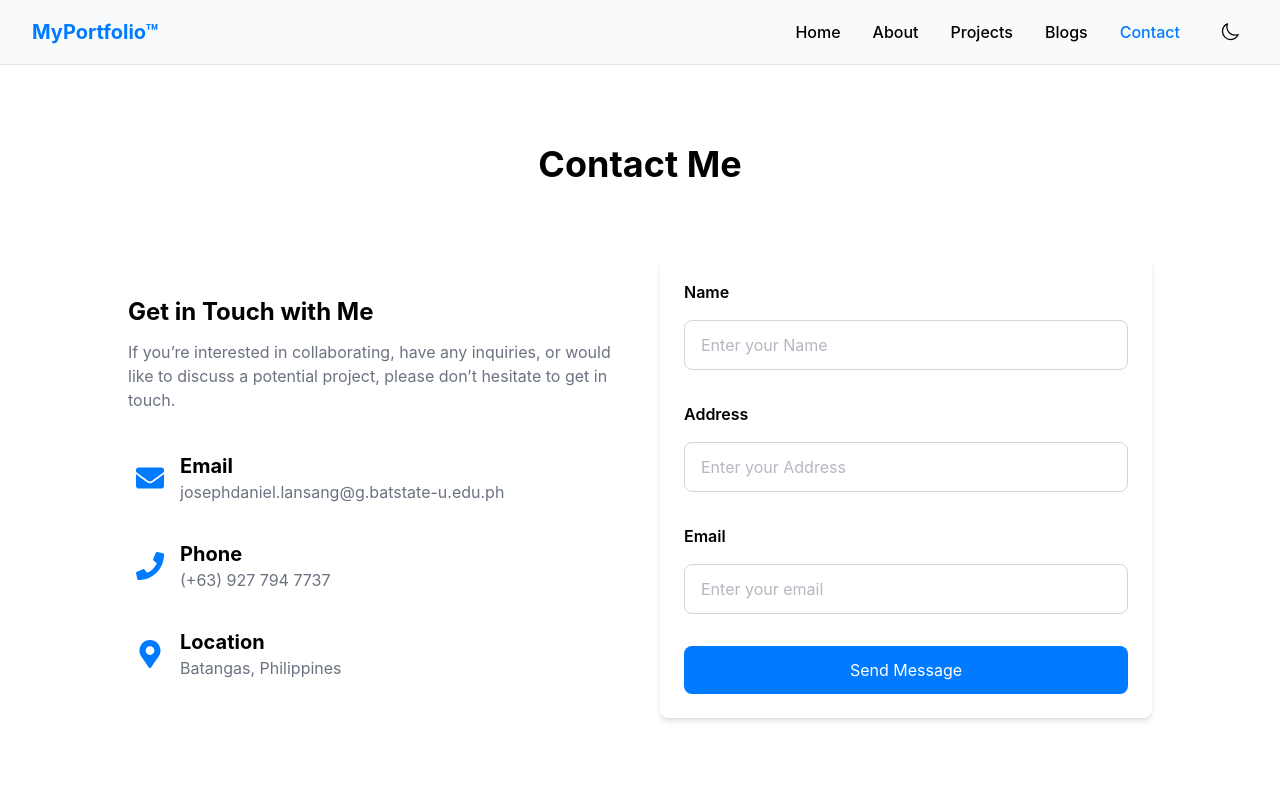
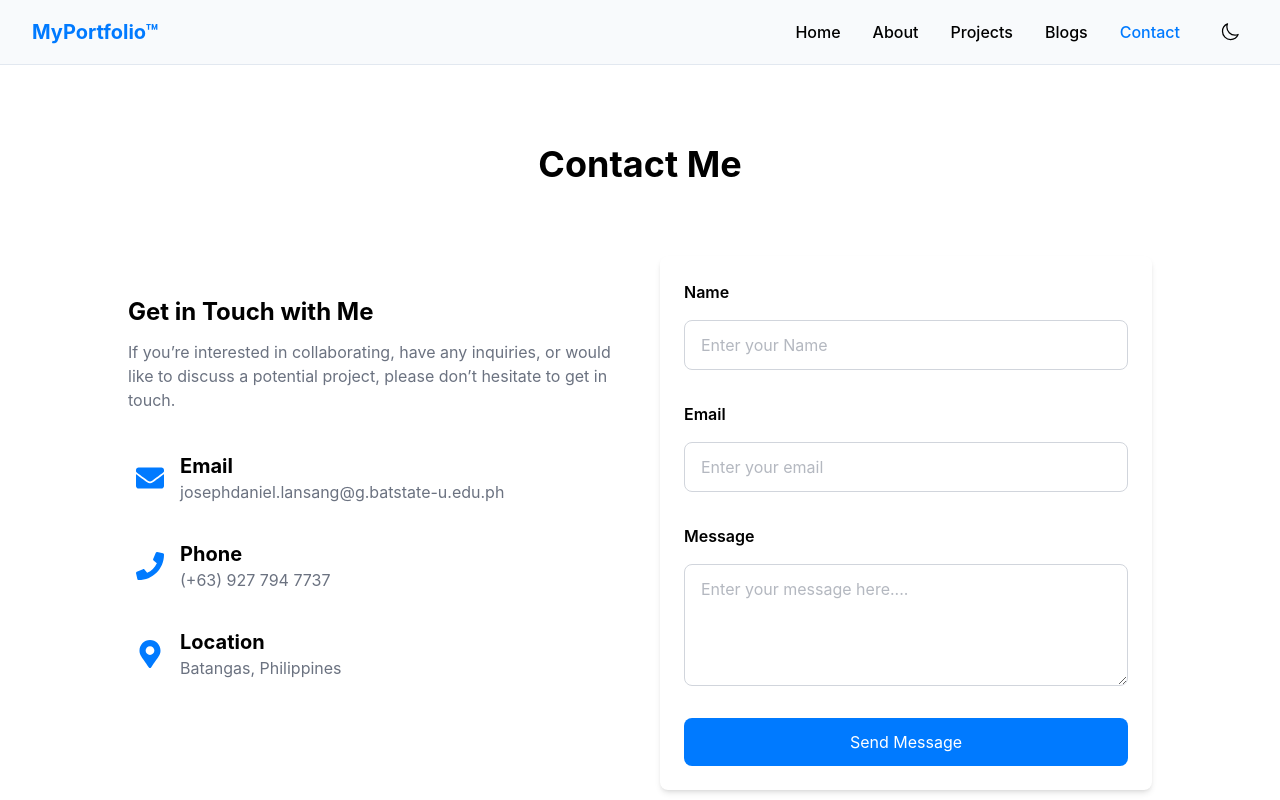
Before and after one commit to Jayres18/My-portfolio, a Next.js app: page /contact in a window 1280 px wide. Shown: the top 800 px of the page. Built offline with nearby package versions, Linux system fonts and the light colour scheme.

Commit message:
Contact Form Section Updated.

```diff
--- a/app/contact/page.tsx
+++ b/app/contact/page.tsx
@@ -1,3 +1,4 @@
+import Link from "next/link";
 import React from "react";
 import { FaEnvelope, FaMapMarkerAlt, FaPhone } from "react-icons/fa";
 
@@ -24,9 +25,12 @@ const ContactPage = () => {
               </div>
               <div>
                 <h3 className="text-xl font-bold">Email</h3>
-                <p className="text-secondary">
+                <Link
+                  href="mailto:josephdaniel.lansang@g.batstate-u.edu.ph"
+                  className="text-secondary hover:text-primary"
+                >
                   josephdaniel.lansang@g.batstate-u.edu.ph
-                </p>
+                </Link>
               </div>
             </div>
             <div className="flex p-2 items-center gap-4 mb-5">
@@ -62,15 +66,6 @@ const ContactPage = () => {
                   placeholder="Enter your Name"
                   className="mb-4 px-4 py-3 border rounded-lg dark:text-white border-gray-300 dark:border-gray-600 bg-white text-gray-500 dark:bg-dark focus:outline-none focus:ring-2 focus:ring-primary"
                 />
-                <label htmlFor="address" className="text-md font-semibold">
-                  Address
-                </label>
-                <input
-                  type="text"
-                  id="address"
-                  placeholder="Enter your Address"
-                  className="mb-4 px-4 py-3 border rounded-lg dark:text-white border-gray-300 dark:border-gray-600 bg-white text-gray-500 dark:bg-dark focus:outline-none focus:ring-2 focus:ring-primary"
-                />
                 <label htmlFor="email" className="text-md font-semibold">
                   Email
                 </label>
@@ -78,6 +73,15 @@ const ContactPage = () => {
                   type="email"
                   id="email"
                   placeholder="Enter your email"
+                  className="mb-4 px-4 py-3 border rounded-lg dark:text-white border-gray-300 dark:border-gray-600 bg-white text-gray-500 dark:bg-dark focus:outline-none focus:ring-2 focus:ring-primary"
+                />
+                <label htmlFor="message" className="text-md font-semibold">
+                  Message
+                </label>
+                <textarea
+                  id="message"
+                  rows={4}
+                  placeholder="Enter your message here...."
                   className="mb-4 px-4 py-3 border rounded-lg dark:text-white border-gray-300 dark:border-gray-600 bg-white text-gray-500 dark:bg-dark focus:outline-none focus:ring-2 focus:ring-primary"
                 />
                 <button className="inline-block bg-primary text-white px-8 py-3 rounded-lg hover:bg-primary/90 transition-colors">
```
